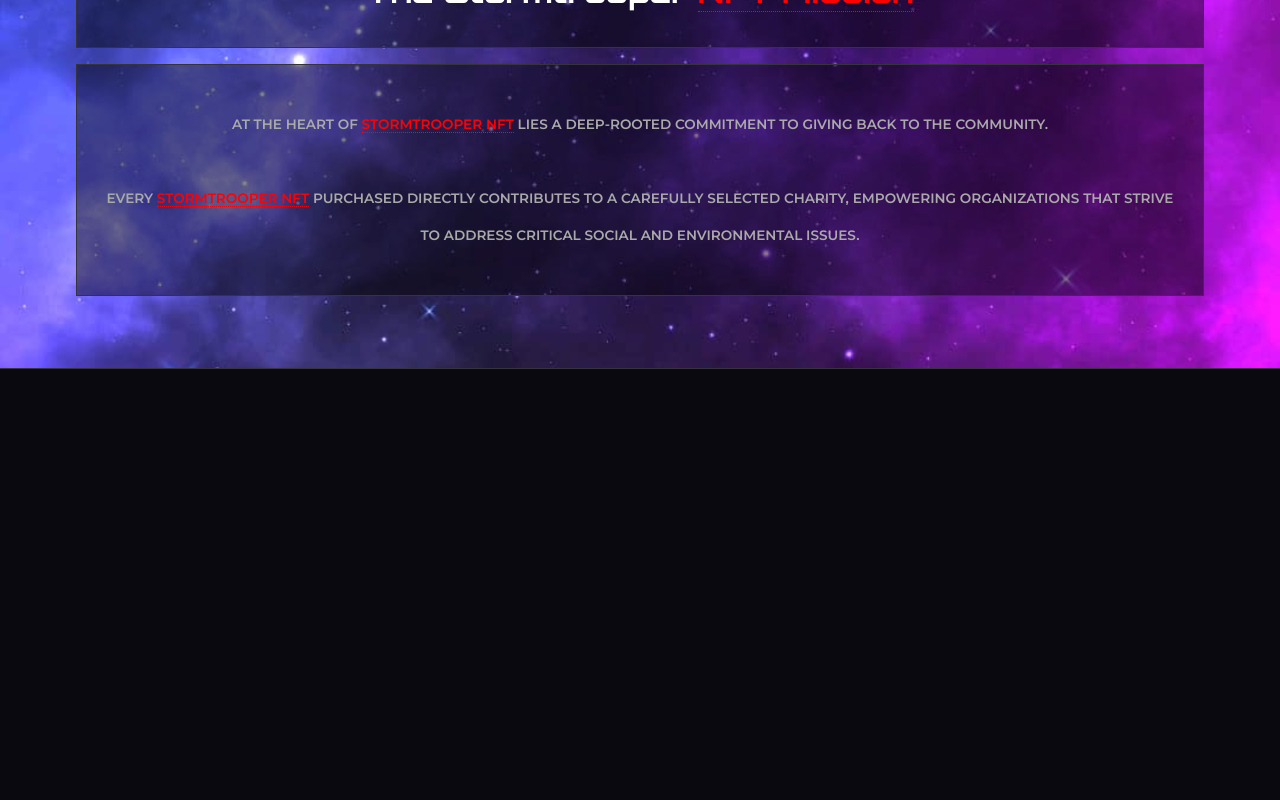
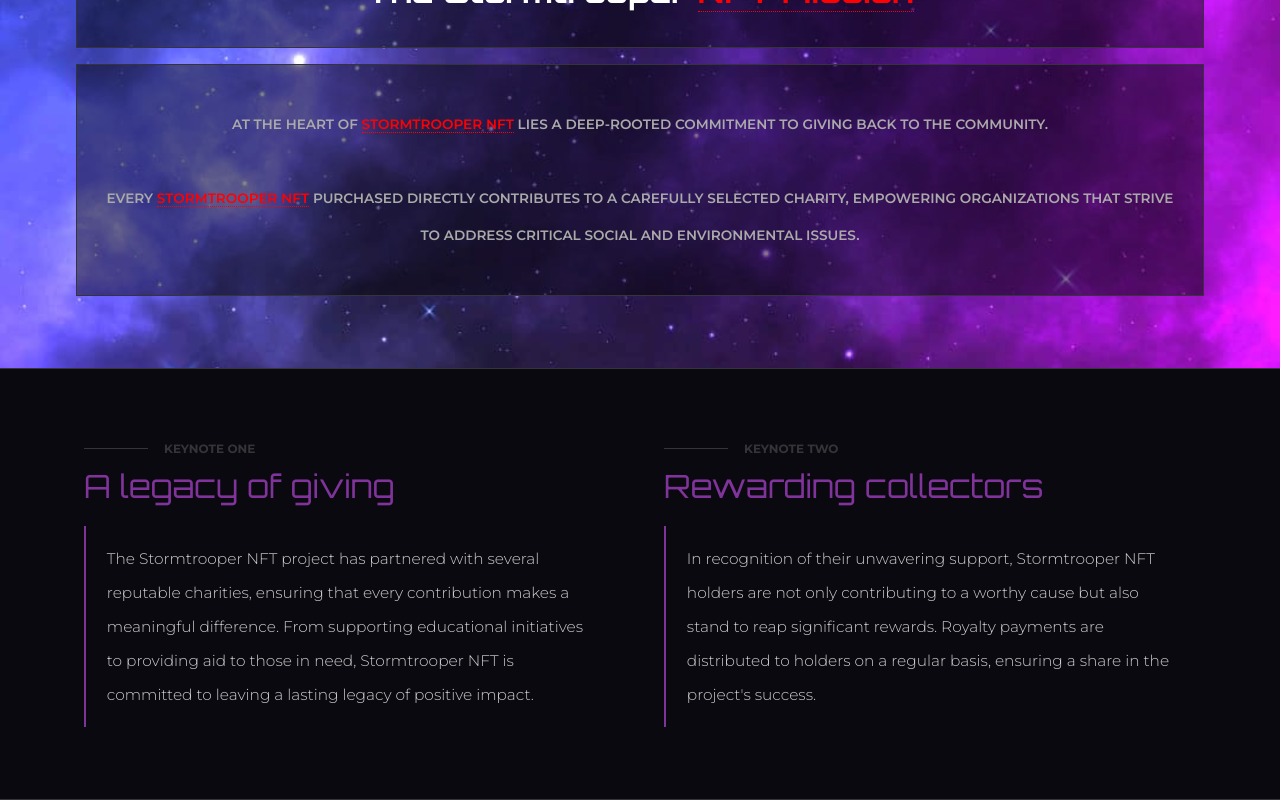
Before and after one commit to iamthe-nerdyDev/stormtrooper, a React (Vite) app: page / in a window 1280 px wide. Shown: the part 1121-1921 px from the top of the page. Before the commit the page ends 1490 px from the top, so only its background shows below. Built offline with nearby package versions, Linux system fonts and the light colour scheme.

Commit message:
feat: completed keynote

```diff
--- a/src/App.tsx
+++ b/src/App.tsx
@@ -1,4 +1,11 @@
-import { Container, Hero, Introduction, Mission, Navbar } from "./components";
+import {
+  Container,
+  Hero,
+  Introduction,
+  KeyNotes,
+  Mission,
+  Navbar,
+} from "./components";
 import "./main.css";
 
 const App = () => {
@@ -9,6 +16,7 @@ const App = () => {
         <Hero />
         <Introduction />
         <Mission />
+        <KeyNotes />
       </Container>
     </>
   );
--- /dev/null
+++ b/src/components/KeyNotes/KeyNotes.css
@@ -0,0 +1,40 @@
+.keynote {
+  border-bottom: 1px solid var(--border-color);
+  background-color: var(--bg-color);
+}
+
+.keynote-single > div {
+  display: flex;
+  align-items: center;
+  gap: 1rem;
+  margin-bottom: 0.4rem;
+}
+
+.keynote-single > div hr {
+  width: 4rem;
+}
+
+.keynote-single > div span {
+  font-size: 0.75rem;
+  text-transform: uppercase;
+  color: var(--border-color);
+  font-weight: 700;
+}
+
+.keynote-single h3 {
+  font-size: 2rem;
+  font-family: var(--font-header);
+  font-weight: 400;
+  margin-bottom: 1rem;
+  line-height: 150%;
+  color: var(--bg-purple);
+}
+
+.keynote-single p {
+  line-height: 220%;
+  font-weight: 300;
+  font-size: 0.96rem;
+  border-left: 2px solid var(--bg-purple);
+  padding: 1rem 1.3rem;
+  color: #ccc;
+}
--- /dev/null
+++ b/src/components/KeyNotes/KeyNotes.tsx
@@ -0,0 +1,54 @@
+import "./KeyNotes.css";
+
+const KeyNotes = () => {
+  return (
+    <section className="keynote py-5" id="keynote">
+      <div className="container-st my-4">
+        <div className="row">
+          <div className="col-12">
+            <div className="px-4">
+              <div className="row g-4 g-md-5">
+                <div className="col-12 col-md-6 mb-5 mb-md-0">
+                  <div className="keynote-single">
+                    <div>
+                      <hr />
+                      <span>keynote one</span>
+                    </div>
+                    <h3>A legacy of giving</h3>
+                    <p>
+                      The Stormtrooper NFT project has partnered with several
+                      reputable charities, ensuring that every contribution
+                      makes a meaningful difference. From supporting educational
+                      initiatives to providing aid to those in need,
+                      Stormtrooper NFT is committed to leaving a lasting legacy
+                      of positive impact.
+                    </p>
+                  </div>
+                </div>
+
+                <div className="col-12 col-md-6">
+                  <div className="keynote-single">
+                    <div>
+                      <hr />
+                      <span>keynote two</span>
+                    </div>
+                    <h3>Rewarding collectors</h3>
+                    <p>
+                      In recognition of their unwavering support, Stormtrooper
+                      NFT holders are not only contributing to a worthy cause
+                      but also stand to reap significant rewards. Royalty
+                      payments are distributed to holders on a regular basis,
+                      ensuring a share in the project's success.
+                    </p>
+                  </div>
+                </div>
+              </div>
+            </div>
+          </div>
+        </div>
+      </div>
+    </section>
+  );
+};
+
+export default KeyNotes;
--- a/src/components/index.ts
+++ b/src/components/index.ts
@@ -8,3 +8,4 @@ export { default as Container } from "./Container/Container";
 export { default as Button } from "./Button/Button";
 export { default as Introduction } from "./Introduction/Introduction";
 export { default as Mission } from "./Mission/Mission";
+export { default as KeyNotes } from "./KeyNotes/KeyNotes";
--- a/src/main.css
+++ b/src/main.css
@@ -34,6 +34,7 @@ body {
   background-repeat: no-repeat;
   background-attachment: fixed;
   background-size: cover;
+  background-position: center;
 }
 
 hr {
```
